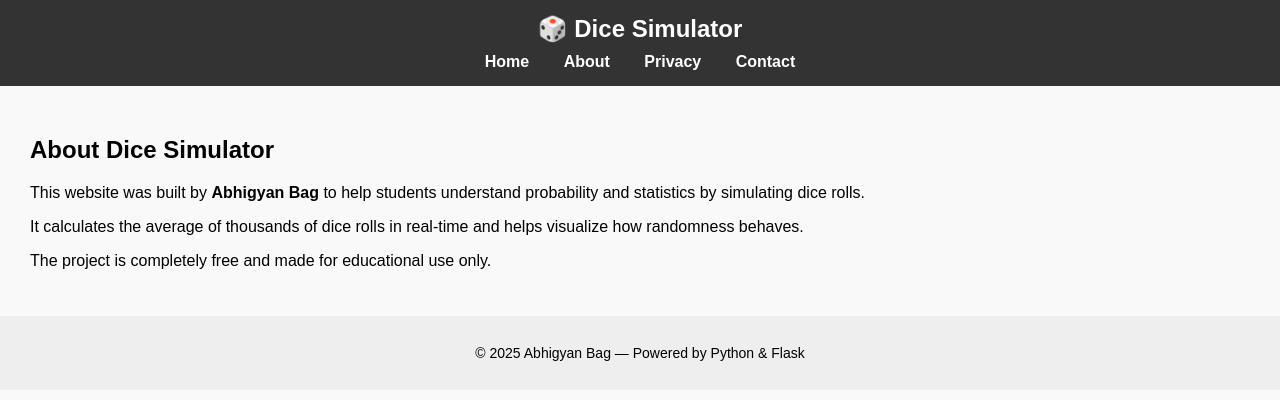
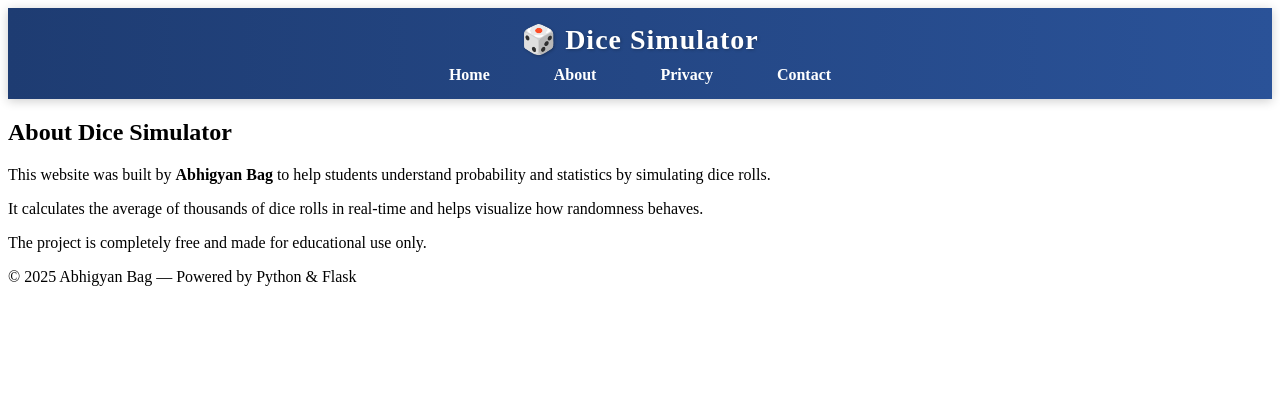
Before and after one commit to Abhigyan123423/dice-sim-app, a Flask app: page /about in a window 1280 px wide. Shown: the top 400 px of the page. Run offline with Flask 3, Linux system fonts and the light colour scheme.

Commit message:
Update style.css

```diff
--- a/static/style.css
+++ b/static/style.css
@@ -1,19 +1,16 @@
-body {
-  font-family: Arial, sans-serif;
-  margin: 0;
-  background-color: #f9f9f9;
-}
-
 header {
-  background-color: #333;
+  background: linear-gradient(90deg, #1e3c72, #2a5298); /* Navy-blue gradient */
   color: white;
   padding: 15px 0;
   text-align: center;
+  box-shadow: 0 2px 10px rgba(0,0,0,0.2);
 }
 
 header h1 {
   margin: 0;
-  font-size: 24px;
+  font-size: 28px;
+  letter-spacing: 1px;
+  text-shadow: 1px 1px 3px #00000044;
 }
 
 nav {
@@ -21,23 +18,16 @@ nav {
 }
 
 nav a {
-  color: white;
+  color: #ffffff;
   text-decoration: none;
   margin: 0 15px;
   font-weight: bold;
+  padding: 8px 15px;
+  border-radius: 8px;
+  transition: background 0.3s ease;
 }
 
 nav a:hover {
-  text-decoration: underline;
+  background: rgba(255, 255, 255, 0.2);
+  text-shadow: 0 0 5px #ffffffcc;
 }
-
-main {
-  padding: 30px;
-}
-
-footer {
-  text-align: center;
-  padding: 15px;
-  background-color: #eee;
-  font-size: 14px;
-}
```
